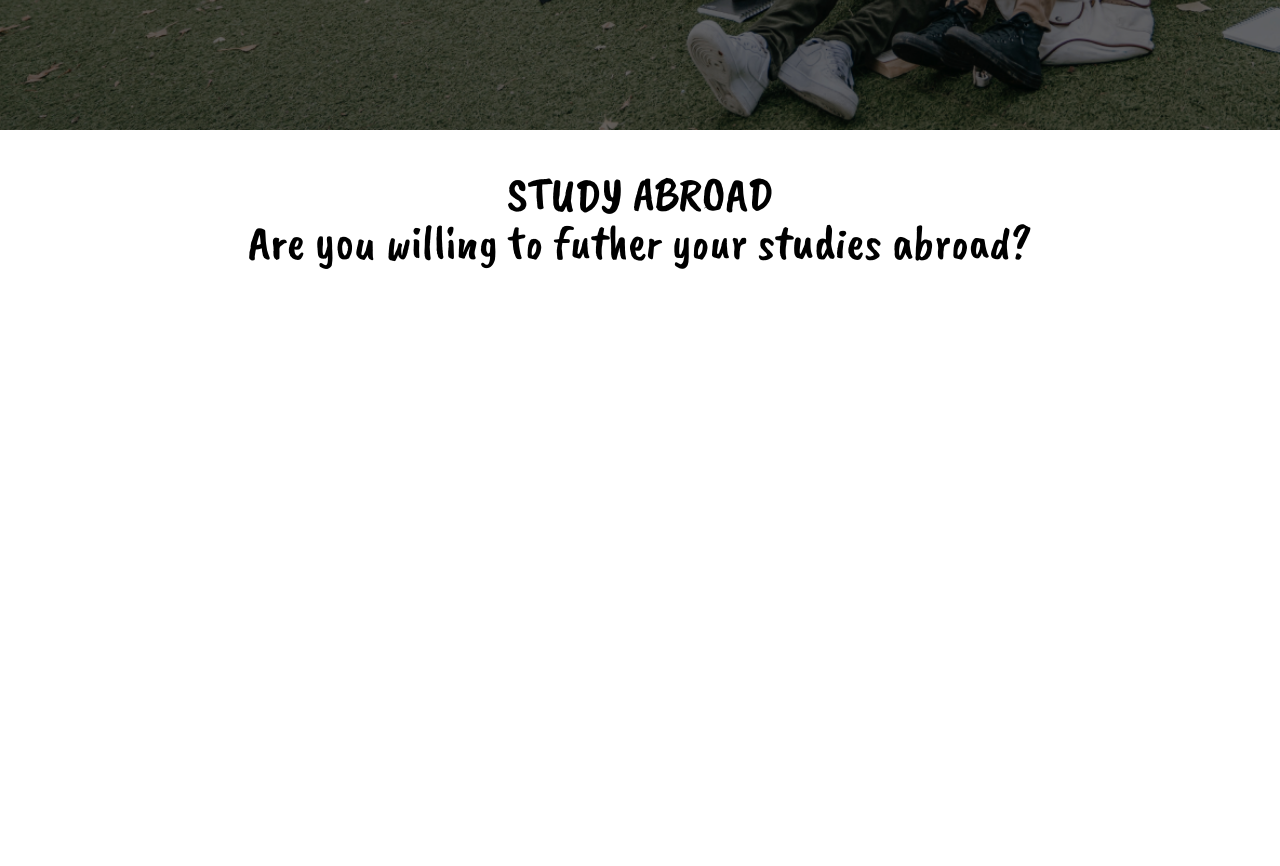
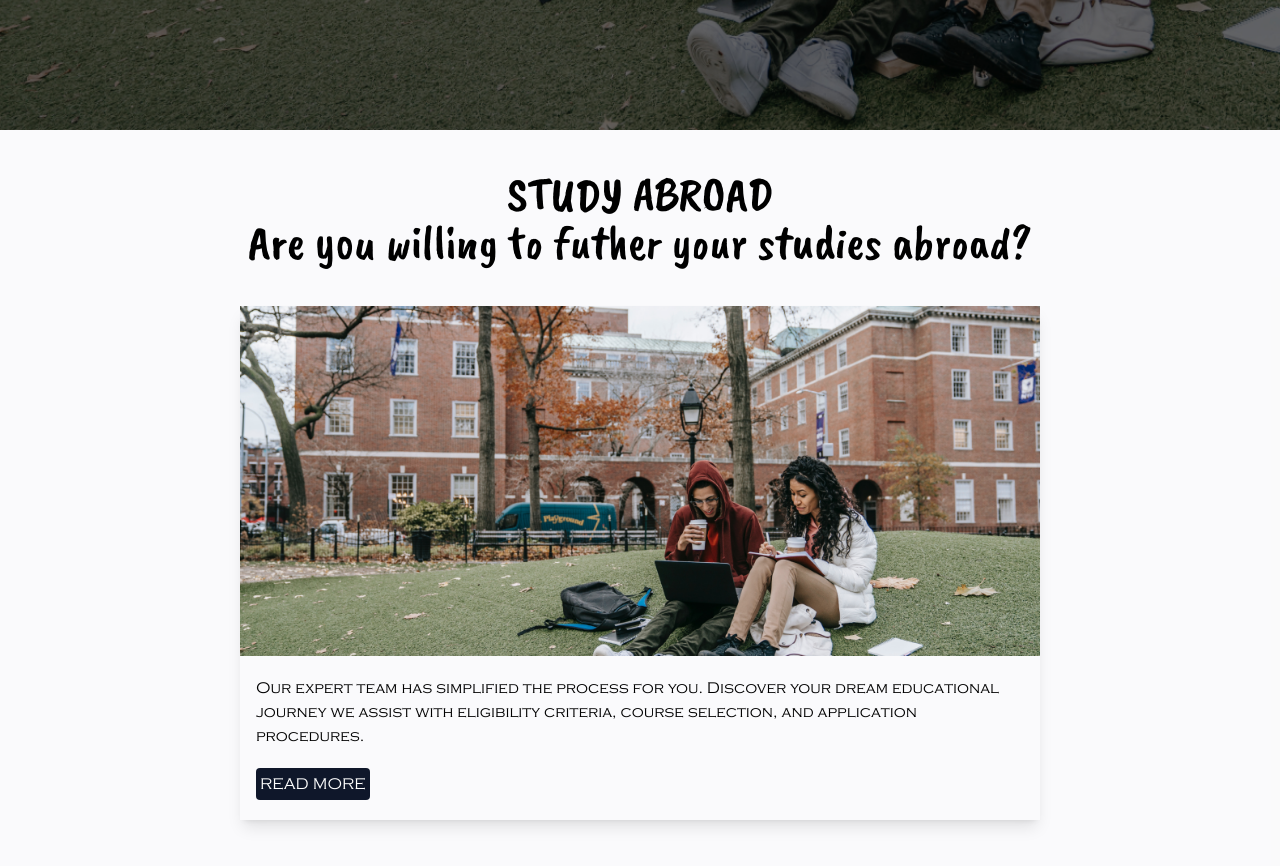
Before and after one commit to fantee-hub/bravecline, a Next.js app: page / in a window 1280 px wide. Shown: the part 740-1606 px from the top of the page. Before the commit the page ends 1046 px from the top, so only its background shows below. Built offline with nearby package versions, Linux system fonts and the light colour scheme.

Commit message:
feat: the study abroad section

```diff
--- a/src/components/Hero/index.tsx
+++ b/src/components/Hero/index.tsx
@@ -2,7 +2,7 @@ import React from "react";
 
 const Hero = () => {
   return (
-    <div className="bg-hero-bg bg-no-repeat w-full h-screen 4xl:h-[60vh] flex items-center bg-cover text-white px-10">
+    <div className="bg-hero-bg bg-no-repeat w-full h-screen 4xl:h-[50vh] 3xl:h-[60vh] flex items-center bg-cover text-white px-10">
       <div className="max-w-[60rem] flex flex-col gap-5">
         <div className="text-5xl font-bold">STUDY ABROAD</div>
         <div className="text-3xl leading-[1.3]">
--- a/src/components/Study/index.tsx
+++ b/src/components/Study/index.tsx
@@ -1,11 +1,29 @@
 import React from "react";
+import abroad from "../../../public/assets/study-abroad.png";
 
 const Study = () => {
   return (
-    <section className="py-10">
+    <section className="pt-10 bg-slate-400 bg-opacity-5 pb-20">
       <div className="font-caveat text-5xl text-center">
         <div>STUDY ABROAD</div>
         <div>Are you willing to futher your studies abroad?</div>
+      </div>
+      <div className="shadow-lg max-w-[50rem] w-full mx-auto">
+        <div className="flex flex-col justify-center mt-10">
+          <img src={abroad.src} alt="study abroad" />
+          <div className="py-5 px-4 flex flex-col gap-5">
+            <div>
+              Our expert team has simplified the process for you. Discover your
+              dream educational journey we assist with eligibility criteria,
+              course selection, and application procedures.
+            </div>
+            <div>
+              <button className="bg-slate-900 rounded text-white outline-none p-1">
+                READ MORE
+              </button>
+            </div>
+          </div>
+        </div>
       </div>
     </section>
   );
```
